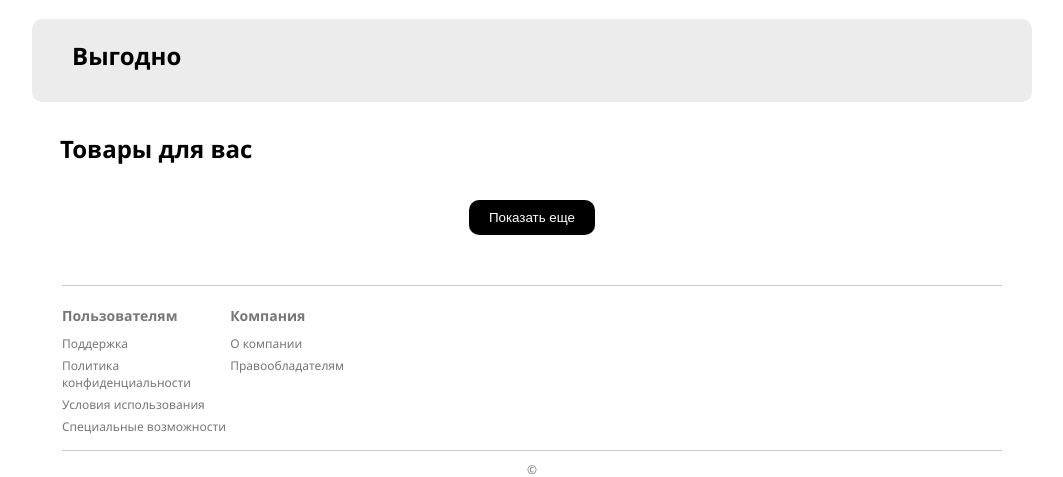
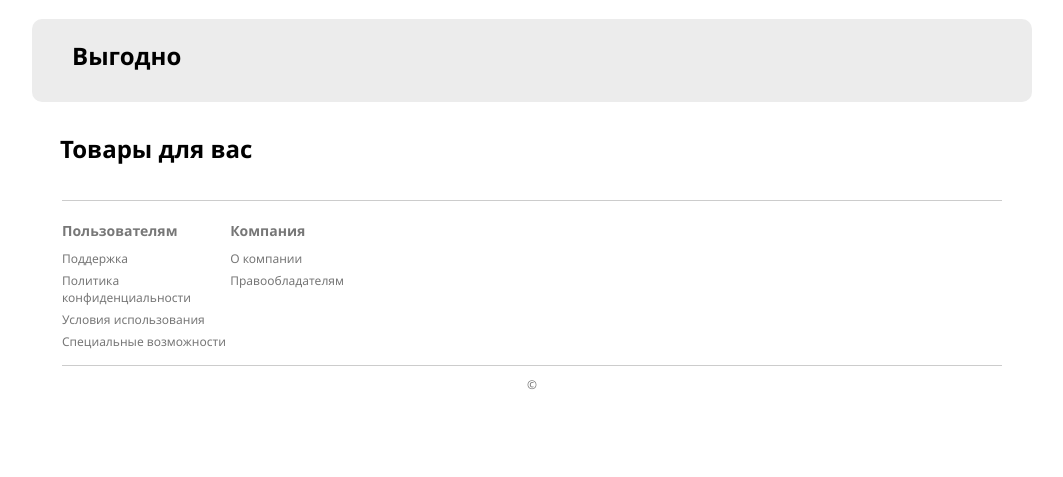
Before and after one commit to ruthen1um/flipandfind, a Django app: template app/store/templates/buyer/catalog.html in a window 1280 px wide. Shown: the part 298-775 px from the top of the page, without its empty margins (108-1171 px from the left). Run offline with Django 5.2, Linux system fonts and the light colour scheme; the template is opened without the code that fills it, so the values that code supplies are empty.

Commit message:
fix bug with image paths

```diff
--- a/app/store/static/buyer/css/catalog.css
+++ b/app/store/static/buyer/css/catalog.css
@@ -81,27 +81,3 @@
   text-align: left;
   margin: 5px 0;
 }
-
-
-/* SHOW MORE */
-.show-more-container {
-  text-align: center;
-  margin-bottom: 50px;
-}
-
-.show-more-button {
-  display: block;
-  margin: 0 auto;
-  background-color: #000000;
-  color: white;
-  border: none;
-  padding: 10px 20px;
-  cursor: pointer;
-  border-radius: 10px;
-}
-
-
-/* HIDDEN SECTION */
-.hidden {
-  display: none;
-}
--- a/app/store/templates/buyer/catalog.html
+++ b/app/store/templates/buyer/catalog.html
@@ -17,9 +17,9 @@
       <div class="products__grid">
       {% for product in featured_products %}
         <div class="product-card">
-          <img src="{{ product.primary_photo.photo }}" alt="{{ product.name }}">
+          <img src="{{ product.primary_photo.photo.url }}" alt="{{ product.name }}">
+          <p class="product-card__info">{{ product.seller_username }}/{{ product.name }}</p>
           <p class="product-card__price">{{ product.price }} p</p>
-          <p class="product-card__info">{{ product.seller_username }}/{{ product.name }}</p>
           <p class="product-card__rating">{{ product.average_rating }} ⭐ {{ product.reviews_count }} отзывов</p>
         </div>
       {% endfor %}
@@ -31,25 +31,15 @@
       <div class="products__grid">
       {% for product in recommended_products %}
         <div class="product-card">
-          <img src="{{ product.primary_photo.photo }}" alt="{{ product.name }}">
+          <img src="{{ product.primary_photo.photo.url }}" alt="{{ product.name }}">
+          <p class="product-card__info">{{ product.seller_username }}/{{ product.name }}</p>
           <p class="product-card__price">{{ product.price }} p</p>
-          <p class="product-card__info">{{ product.seller_username }}/{{ product.name }}</p>
           <p class="product-card__rating">{{ product.average_rating }} ⭐ {{ product.reviews_count }} отзывов</p>
         </div>
       {% endfor %}
       </div>
     </section>
 
-    <section class="products products--recommended hidden" id="moreProducts">
-      <div class="products__grid">
-        <!-- Здесь будут клонированные карточки -->
-      </div>
-    </section>
-
-    <section class="show-more-container">
-      <button class="show-more-button">Показать еще</button>
-    </section>
-
     {% include 'buyer/includes/_footer.html' %}
   </body>
 </html>
```
